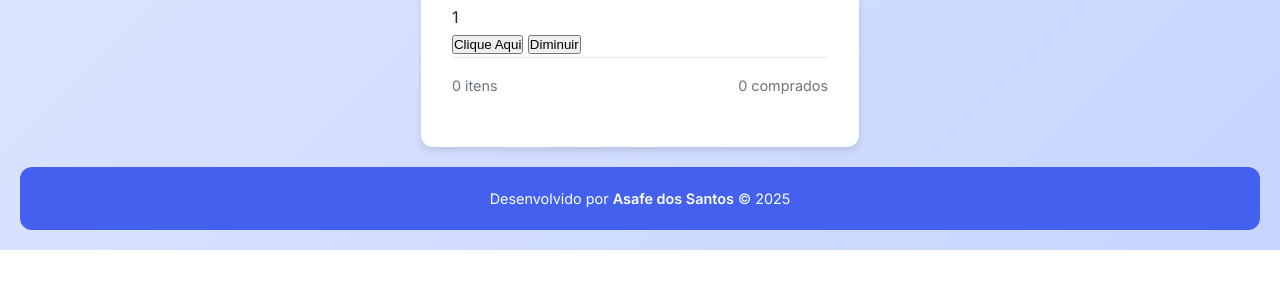
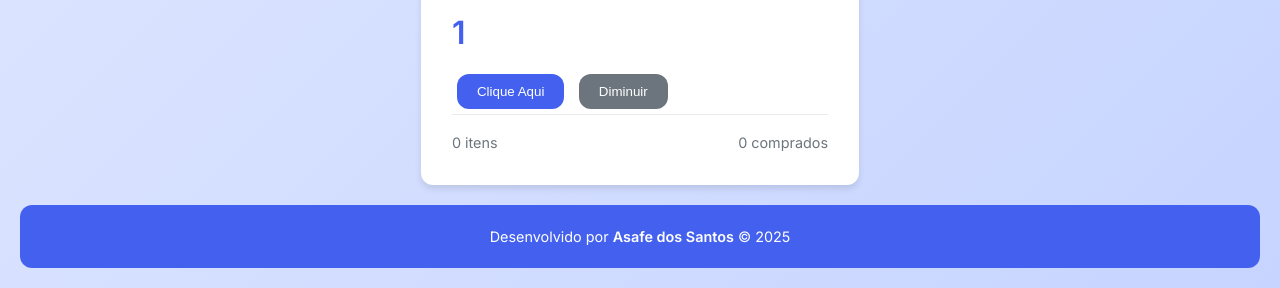
Before and after one commit to Asafe0810/listaCompras, a plain HTML site: page index.html in a window 1280 px wide. Both pictures are taken after a click on the button "Clique Aqui". Shown: the part 550-838 px from the top of the page. Before the commit the page ends 800 px from the top, so only its background shows below. Drawn offline with Linux system fonts and the light colour scheme.

Commit message:
versão do botão de cliques com css

```diff
--- a/index.html
+++ b/index.html
@@ -82,22 +82,48 @@
 
     <!-- Inclusão do arquivo JavaScript -->
     <script src="script.js"></script>
+
    <script>
-        let totalCliques = parseInt (localStorage.getItem('totalCliques')) || 0;
+    // Obtém o valor armazenado no localStorage com a chave 'totalCliques'
+    // Se não existir, usa 0 como valor padrão
+    // parseInt converte o valor para número inteiro
+    let totalCliques = parseInt(localStorage.getItem('totalCliques')) || 0;
+
+    // Obtém a referência do elemento HTML com id 'contador'
     const contador = document.getElementById('contador');
+
+    // Atualiza o texto do elemento contador com o valor atual de totalCliques
     contador.textContent = totalCliques;
 
-        document.getElementById('btnClique').addEventListener('click' ,  () => {
+    // Adiciona um event listener para o evento de clique no botão com id 'btnClique'
+    document.getElementById('btnClique').addEventListener('click', () => {
+        // Incrementa o contador de cliques
         totalCliques++;
+
+        // Atualiza o texto do contador na página
         contador.textContent = totalCliques;
-        localStorage.setItem('totalCliques');
+
+        // Armazena o novo valor no localStorage para persistência entre sessões
+        // A chave 'totalCliques' será associada ao valor atual do contador
+        localStorage.setItem('totalCliques', totalCliques);
     });
 </script>
+
 <script>
+    // Adiciona um event listener para o evento de clique no botão com id 'btnMenos'
+    // Quando clicado, executa a função funcdimin
     document.getElementById('btnMenos').addEventListener('click', funcdimin);
-            function funcdimin () {
+
+    // Define a função funcdimin que será executada quando o botão for clicado
+    function funcdimin() {
+        // Decrementa o contador de cliques
         totalCliques--;
+
+        // Atualiza o texto do contador na página
         contador.textContent = totalCliques;
+
+        // Armazena o novo valor no localStorage para persistência entre sessões
+        // A chave 'totalCliques' será associada ao valor atual do contador
         localStorage.setItem('totalCliques', totalCliques);
     };
 </script>
--- a/script.js
+++ b/script.js
@@ -299,14 +299,6 @@ document.addEventListener('DOMContentLoaded', function() {
         }
     }
 
-    let totalCliques = parseInt (localStorage.getItem('totalCliques')) || 0;
-    const contador = document.getElementById('contador');
-    contador.textContent = totalCliques;
-    document.getElementById('btnClique').addEventListener('click') , () =>{
-    totalCliques++;
-    contador.textContent = totalCliques;
-    localStorage.setItem('totalcliques');
-}
 
     // ========== FUNÇÕES AUXILIARES ==========
     // Função auxiliar para obter todos os itens do localStorage
--- a/styles.css
+++ b/styles.css
@@ -293,6 +293,44 @@ h1 {
     margin-top: 8px;                /* Espaço acima */
     font-size: 0.9rem;              /* Tamanho da fonte */
 }
+/* === ESTILOS DO CONTADOR === */
+.contador-container {
+    text-align: center;
+    margin: 20px 0;
+}
+
+.contador {
+    font-size: 2rem;
+    font-weight: 600;
+    color: var(--cor-primaria);
+    margin: 10px 0;
+}
+
+#btnClique, #btnMenos {
+    background-color: var(--cor-primaria);
+    color: white;
+    border: none;
+    border-radius: var(--borda-arredondada);
+    padding: 10px 20px;
+    margin: 5px;
+    cursor: pointer;
+    font-weight: 500;
+    transition: all 0.3s;
+}
+
+#btnClique:hover, #btnMenos:hover {
+    background-color: var(--cor-secundaria);
+    transform: translateY(-1px);
+}
+
+/* Estilo específico para o botão de diminuir */
+#btnMenos {
+    background-color: var(--cor-cinza);
+}
+
+#btnMenos:hover {
+    background-color: #5a6268;
+}
 
 /* === RODAPÉ === */
 .rodape {
```
Lines whose indentation alone changed are shown as unchanged.
